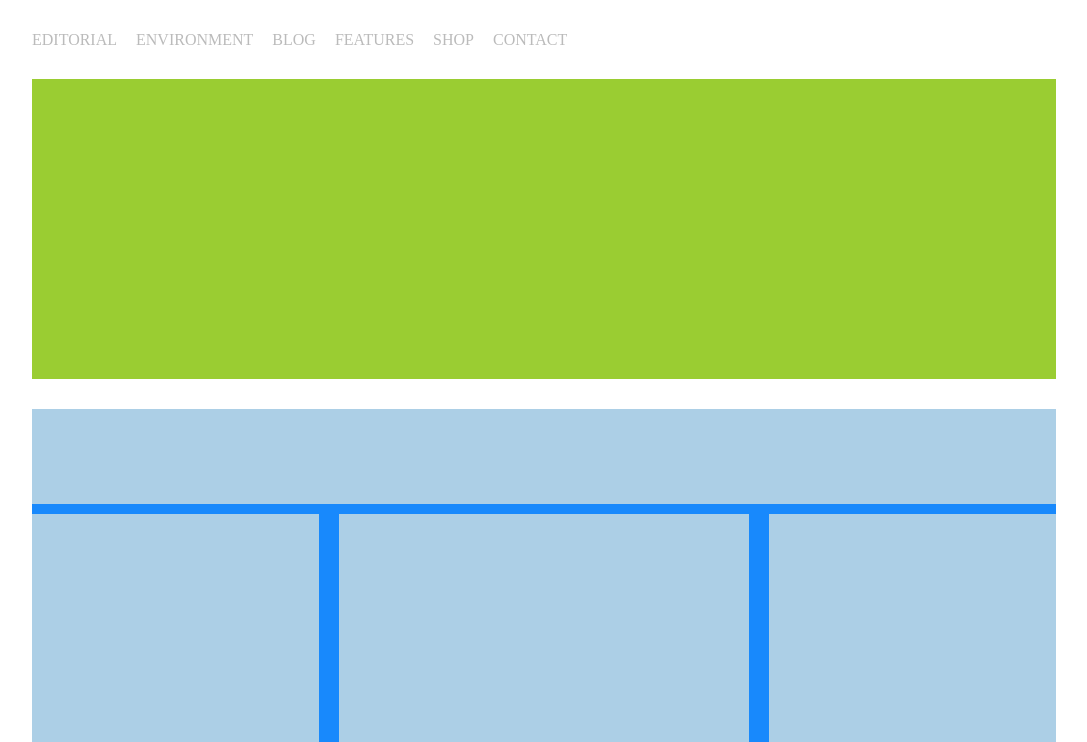
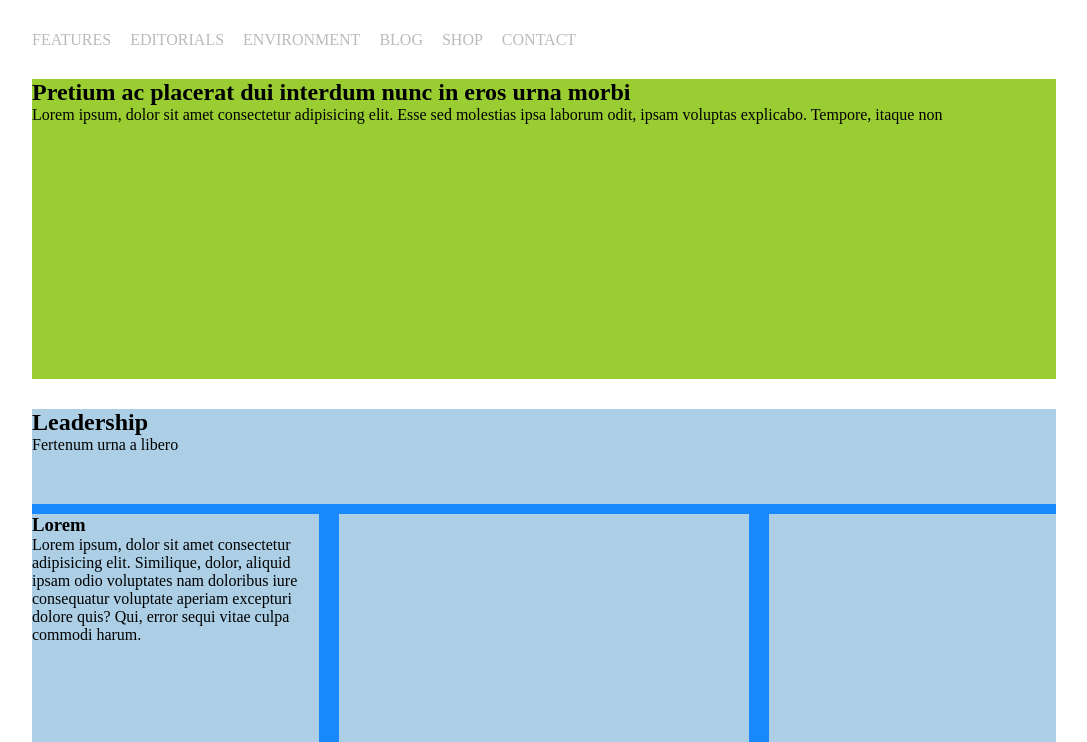
Before and after one commit to stefanocravotta/htmlcss-wp, a plain HTML site: page index.html in a window 1280 px wide. Shown: the part 58-800 px from the top of the page, without its empty margins (96-1183 px from the left). Drawn offline with Linux system fonts and the light colour scheme.

Commit message:
jumbotron-fine-inizio-main

```diff
--- a/index.html
+++ b/index.html
@@ -5,6 +5,9 @@
   <meta http-equiv="X-UA-Compatible" content="IE=edge">
   <meta name="viewport" content="width=device-width, initial-scale=1.0">
   <link rel="stylesheet" href="assets/css/style.css">
+  <link rel="preconnect" href="https://fonts.googleapis.com">
+  <link rel="preconnect" href="https://fonts.gstatic.com" crossorigin>
+  <link href="https://fonts.googleapis.com/css2?family=Montserrat&display=swap" rel="stylesheet">
   <title>Theme Wordpress</title>
 </head>
 <body>
@@ -17,17 +20,31 @@
 
       <nav>
         <ul>
-          <li><a href="#">editorial</a></li>
+          <li><a href="#">features</a></li>
+          <li><a href="#">editorials</a></li>
           <li><a href="#">environment</a></li>
           <li><a href="#">blog</a></li>
-          <li><a href="#">features</a></li>
           <li><a href="#">shop</a></li>
           <li><a href="#">contact</a></li>
         </ul>
       </nav>
     </div>
 
-    <div class="jumbotron"></div>
+    <div class="jumbotron img-size">
+
+      <div class="hoverlay">
+
+        <div class="text">
+          <h2>Pretium ac placerat dui interdum nunc in eros urna morbi
+          </h2>
+          <p>
+            Lorem ipsum, dolor sit amet consectetur adipisicing elit. Esse sed molestias ipsa laborum odit, ipsam voluptas explicabo. Tempore, itaque non
+          </p>
+        </div>
+
+      </div>
+
+    </div>
 
   </header>
 
@@ -37,9 +54,18 @@
 
 
 
-      <section class="main-top"></section>
+      <section class="main-top">
+        <h1>Leadership</h1>
+        <p>Fertenum urna a libero</p>
+      </section>
 
-      <aside class="col col-left"></aside>
+      <aside class="col col-left">
+        <div class="banner img-size">
+          <div class="hoverlay"></div>
+        </div>
+        <h3>Lorem</h3>
+        <p>Lorem ipsum, dolor sit amet consectetur adipisicing elit. Similique, dolor, aliquid ipsam odio voluptates nam doloribus iure consequatur voluptate aperiam excepturi dolore quis? Qui, error sequi vitae culpa commodi harum.</p>
+      </aside>
 
       <section class="col col-center"></section>
 
```
